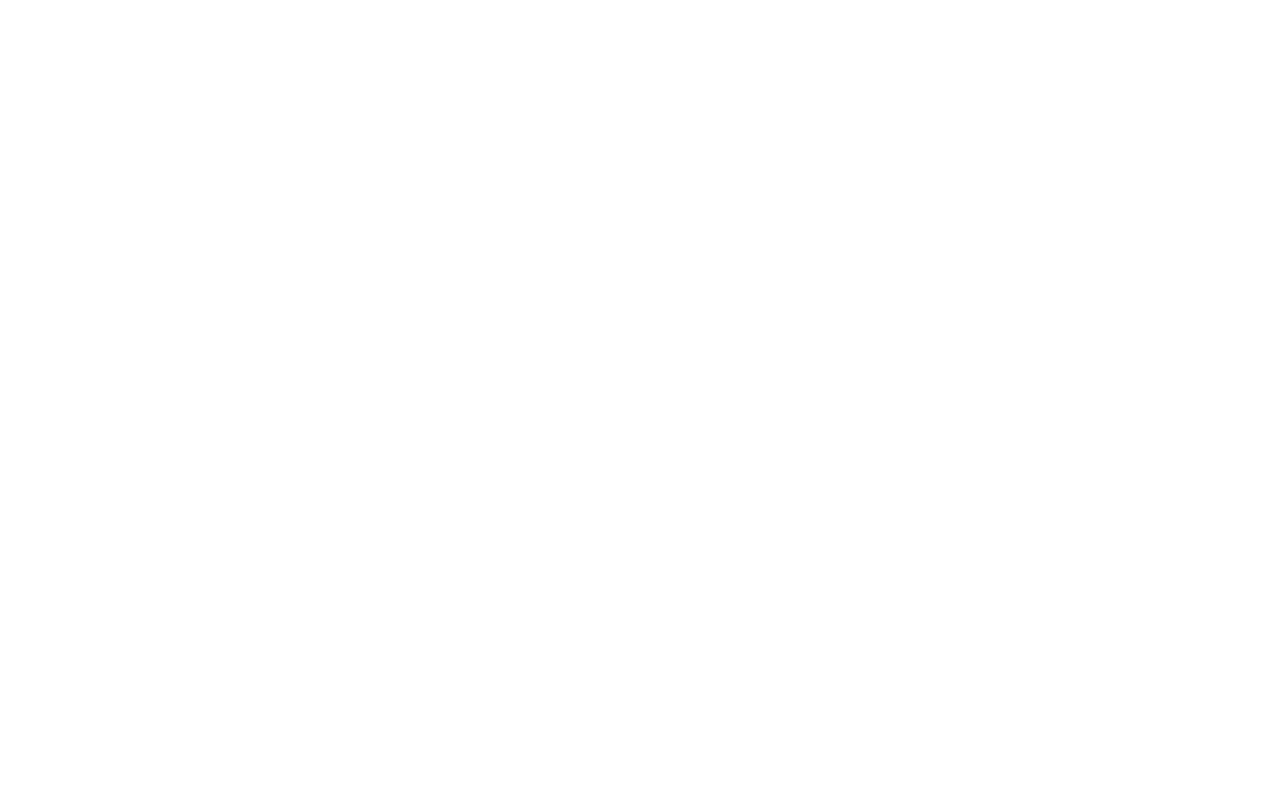
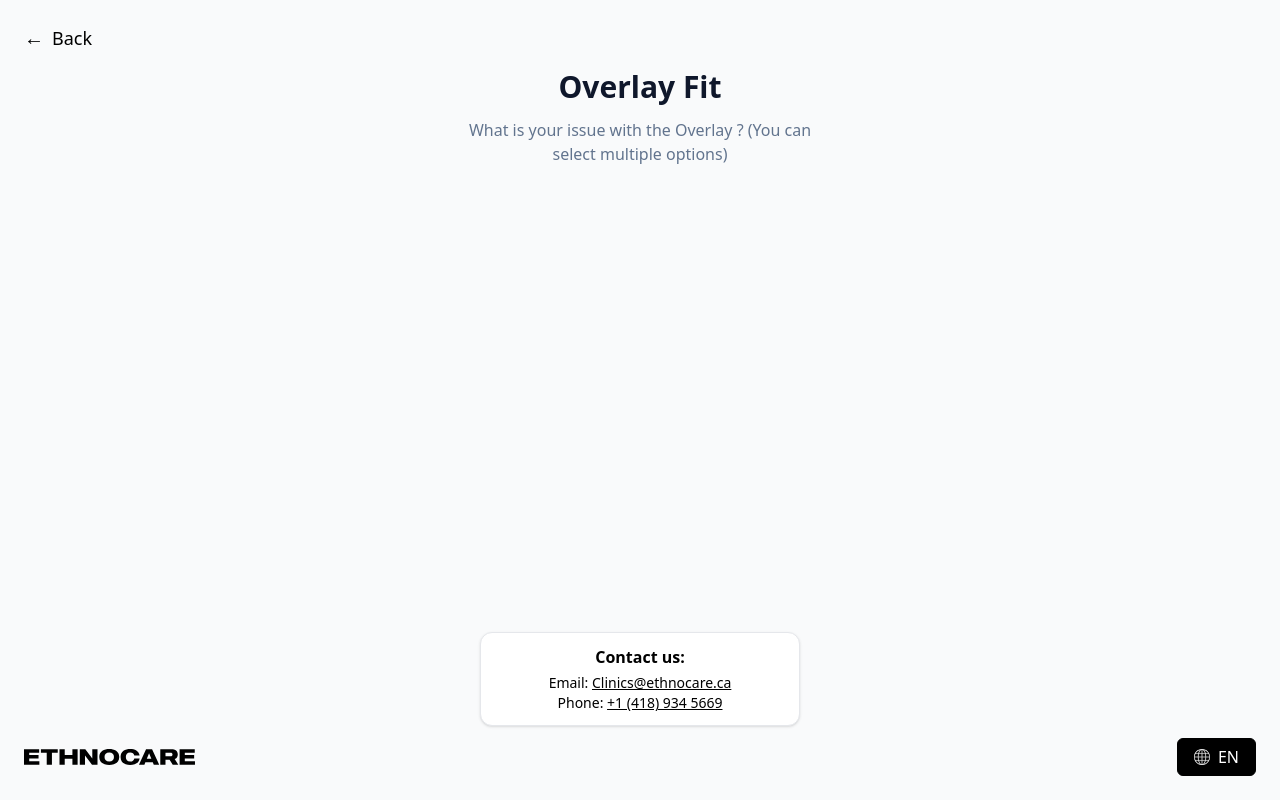
Before and after one commit to EthnoDev/ethnocare-online-tool, a React (Vite) app: page /assistance/problem/bad-fit/sizing in a window 1280 px wide. Before the commit this address had no page. Built offline with nearby package versions, Linux system fonts and the light colour scheme.

Commit message:
working on the sizing page

```diff
--- a/src/App.jsx
+++ b/src/App.jsx
@@ -52,6 +52,7 @@ import AssistanceBadFit from "./pages/assistance/problems/BadFit/BadFit";
 import AssistanceMoving from "./pages/assistance/problems/BadFit/Moving";
 import AssistanceStirrup from "./pages/assistance/problems/BadFit/Stirrup";
 import AssistanceAdjustmentGuides from "./pages/assistance/problems/BadFit/AdjustmentGuides";
+import AssistanceBadFitSizing from "./pages/assistance/problems/BadFit/Sizing";
 import AssistanceOther from "./pages/assistance/problems/Other";
 import AssistanceInflDefl from "./pages/assistance/problems/InflDefl/InflDefl";
 import AssistanceSmartPump from "./pages/assistance/problems/InflDefl/SmartPump";
@@ -93,6 +94,7 @@ function AnimatedRoutes() {
         <Route path="/assistance/problem" element={<AssistanceProblemSelection />} />
         <Route path="/assistance/problem/pressure" element={<AssistancePressurePoints />} />
         <Route path="/assistance/problem/bad-fit" element={<AssistanceBadFit />} />
+        <Route path="/assistance/problem/bad-fit/sizing" element={<AssistanceBadFitSizing />} />
         <Route path="/assistance/problem/bad-fit/moving" element={<AssistanceMoving />} />
         <Route path="/assistance/problem/bad-fit/stirrup" element={<AssistanceStirrup />} />
         <Route path="/assistance/problem/bad-fit/adjustment-guides" element={<AssistanceAdjustmentGuides />} />
--- a/src/locales/de/pages.json
+++ b/src/locales/de/pages.json
@@ -136,6 +136,10 @@
     "overlay-movement": "Overlay rutscht"
   },
 
+  "sizingBadFitAssistance": {
+    "title": "Overlay-Passung",
+    "description": "Welches Problem haben Sie mit dem Overlay? (Sie können mehrere Optionen auswählen)"
+  },
   "movingAssistance": {
     "title": "Overlay rutscht",
     "description": "Wie rutscht Ihr Overlay auf Ihrem Liner?",
--- a/src/locales/en/pages.json
+++ b/src/locales/en/pages.json
@@ -120,6 +120,10 @@
     "option2": "Overlay Slipping",
     "sizing": "Sizing",
     "overlay-movement": "Overlay Slipping"
+  },
+  "sizingBadFitAssistance": {
+    "title": "Overlay Fit",
+    "description": "What is your issue with the Overlay ? (You can select multiple options)"
   },
   "movingAssistance": {
     "title": "Overlay Slipping",
--- a/src/locales/es/pages.json
+++ b/src/locales/es/pages.json
@@ -136,6 +136,10 @@
     "overlay-movement": "Deslizamiento del Overlay"
   },
 
+  "sizingBadFitAssistance": {
+    "title": "Ajuste del Overlay",
+    "description": "¿Cuál es su problema con el Overlay? (Puede seleccionar múltiples opciones)"
+  },
   "movingAssistance": {
     "title": "Deslizamiento del Overlay",
     "description": "¿Cómo se desliza su Overlay sobre su liner?",
--- a/src/locales/fr/pages.json
+++ b/src/locales/fr/pages.json
@@ -136,6 +136,10 @@
     "overlay-movement": "Glissement de l'Overlay"
   },
 
+  "sizingBadFitAssistance": {
+    "title": "Ajustement de l'Overlay",
+    "description": "Quel est votre problème avec l'Overlay ? (Vous pouvez sélectionner plusieurs options)"
+  },
   "movingAssistance": {
     "title": "Glissement de l'Overlay",
     "description": "Comment votre Overlay glisse-t-il sur votre liner ?",
--- a/src/pages/assistance/problems/BadFit/BadFit.jsx
+++ b/src/pages/assistance/problems/BadFit/BadFit.jsx
@@ -26,7 +26,9 @@ export default function BadFit() {
       if (fitIssue === "overlay-movement") {
         navigate("/assistance/problem/bad-fit/moving");
       }
-      // You can add your "sizing" destination condition here later if needed
+      if (fitIssue === "sizing") {
+        navigate("/assistance/problem/bad-fit/sizing");
+      }
     }, 200);
   };
 
--- /dev/null
+++ b/src/pages/assistance/problems/BadFit/Sizing.jsx
@@ -0,0 +1,19 @@
+import PageWrapper from "../../../../components/PageWrapper";
+import { useTranslation } from "react-i18next";
+
+export default function Sizing() {
+  const { t } = useTranslation("pages");
+
+  return (
+    <PageWrapper showBack={true} backTo="/assistance/problem/bad-fit">
+      <div className="w-full max-w-sm">
+        <h1 className="text-3xl font-bold text-center text-slate-900 leading-tight">
+          {t("sizingBadFitAssistance.title")}
+        </h1>
+        <p className="mt-3 text-center text-base text-slate-500">
+          {t("sizingBadFitAssistance.description")}
+        </p>
+      </div>
+    </PageWrapper>
+  );
+}
```
